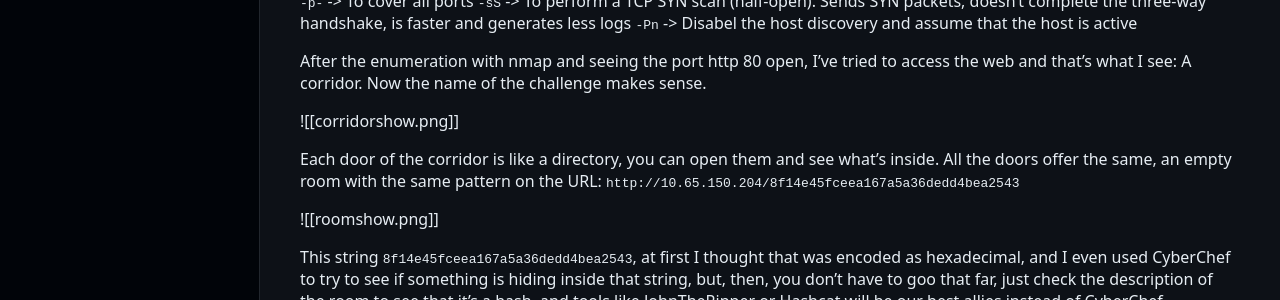
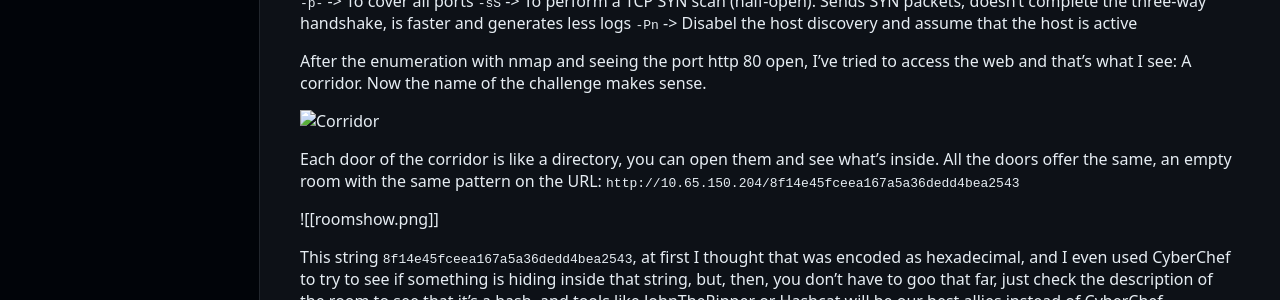
Before and after one commit to tch4vi/tch4vi.github.io, a Jekyll site: the page built from Corridor/Corridor.md, in a window 1280 px wide. Shown: the part 268-568 px from the top of the page. Built offline with Jekyll 4.4.1, drawn with Linux system fonts in a browser that asks for light colours; our own code applies the rules of GitHub Pages for plain Markdown files.

Commit message:
Actualizar Corridor.md

```diff
--- a/Corridor/Corridor.md
+++ b/Corridor/Corridor.md
@@ -13,7 +13,7 @@
 
 After the enumeration with nmap and seeing the port http 80 open, I've tried to access the web and that's what I see: A corridor. Now the name of the challenge makes sense.
 
-![[corridorshow.png]]
+![Corridor](corridorshow.png)
 
 Each door of the corridor is like a directory, you can open them and see what's inside. All the doors offer the same, an empty room with the same pattern on the URL:
 `http://10.65.150.204/8f14e45fceea167a5a36dedd4bea2543`
```
